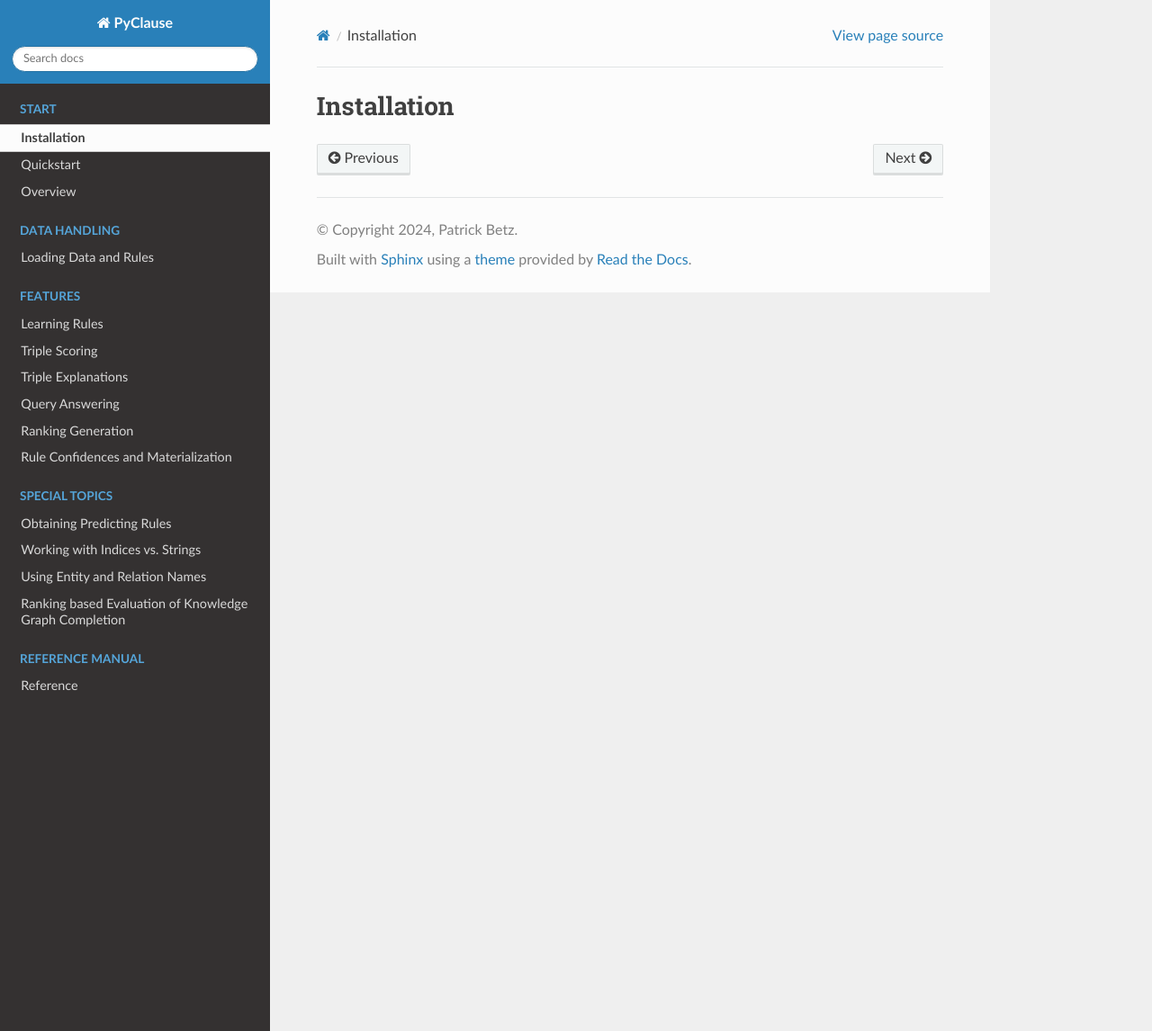
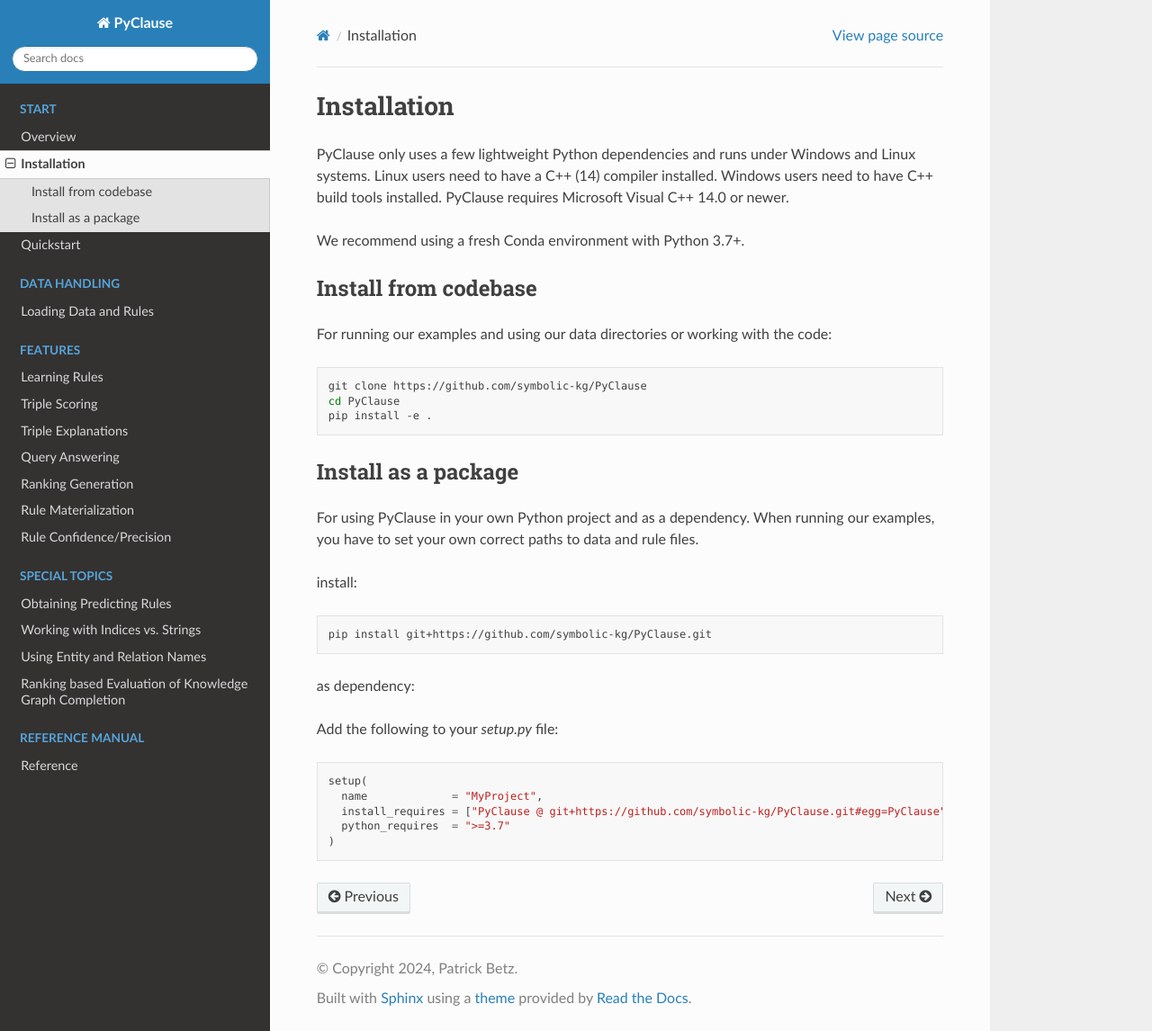
Before and after one commit to symbolic-kg/PyClause, a Sphinx documentation site: the page built from docs/start/installation.rst, in a window 1280 px wide and 1146 px high. Shown: the whole window at 90% size. Built offline with Sphinx 7.4.7 and the Read the Docs theme 2.0.0, drawn with Linux system fonts in a browser that asks for light colours.

Commit message:
Continued docs

```diff
--- a/clause/__init__.py
+++ b/clause/__init__.py
@@ -0,0 +1 @@
+from .config.options import Options
--- /dev/null
+++ b/docs/feature/rule_confidence.rst
@@ -0,0 +1,3 @@
+
+Rule Confidence/Precision
+=========================
--- a/docs/feature/rule_materialization.rst
+++ b/docs/feature/rule_materialization.rst
@@ -1,3 +1,3 @@
 
-Rule Confidences and Materialization
-====================================
+Rule Materialization
+====================
--- a/docs/start/installation.rst
+++ b/docs/start/installation.rst
@@ -1,3 +1,40 @@
+Installation
+============
 
-Installation
-=============
+PyClause only uses a few lightweight Python dependencies and runs under Windows and Linux systems. Linux users need to have a C++ (14) compiler installed. Windows users need to have C++ build tools installed. PyClause requires Microsoft Visual C++ 14.0 or newer.
+
+We recommend using a fresh Conda environment with Python 3.7+.
+
+Install from codebase
+~~~~~~~~~~~~~~~~~~~~~
+
+For running our examples and using our data directories or working with the code:
+
+.. code-block:: bash
+
+    git clone https://github.com/symbolic-kg/PyClause
+    cd PyClause
+    pip install -e .
+
+Install as a package
+~~~~~~~~~~~~~~~~~~~~
+
+For using PyClause in your own Python project and as a dependency. When running our examples, you have to set your own correct paths to data and rule files.
+
+install:
+
+.. code-block:: bash
+
+    pip install git+https://github.com/symbolic-kg/PyClause.git
+
+as dependency:
+
+Add the following to your `setup.py` file:
+
+.. code-block:: python
+
+    setup(
+      name             = "MyProject",
+      install_requires = ["PyClause @ git+https://github.com/symbolic-kg/PyClause.git#egg=PyClause"],
+      python_requires  = ">=3.7"
+    )
```
Also changed, not shown: README.md (+1 -1 lines), docs/index.rst (+6 -10 lines), docs/start/quickstart.rst (+6 -2 lines), 1 other file.
